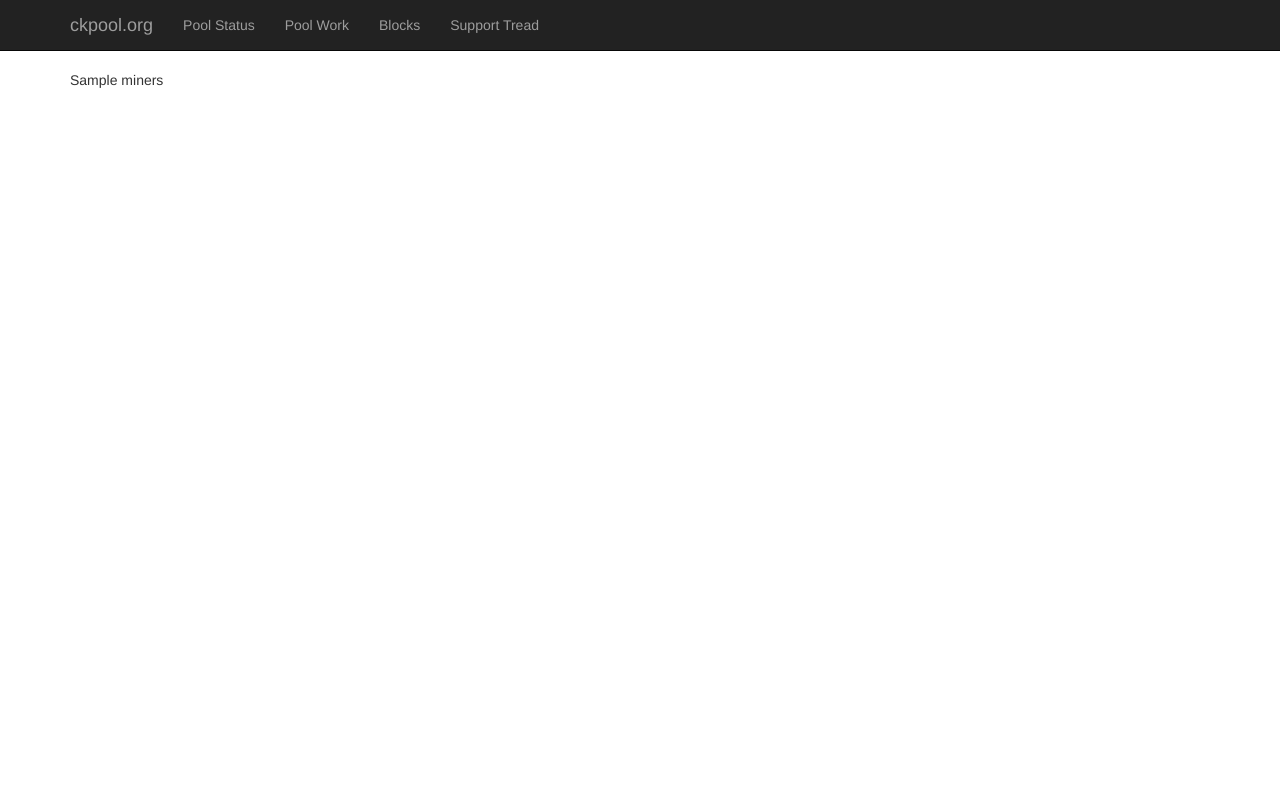
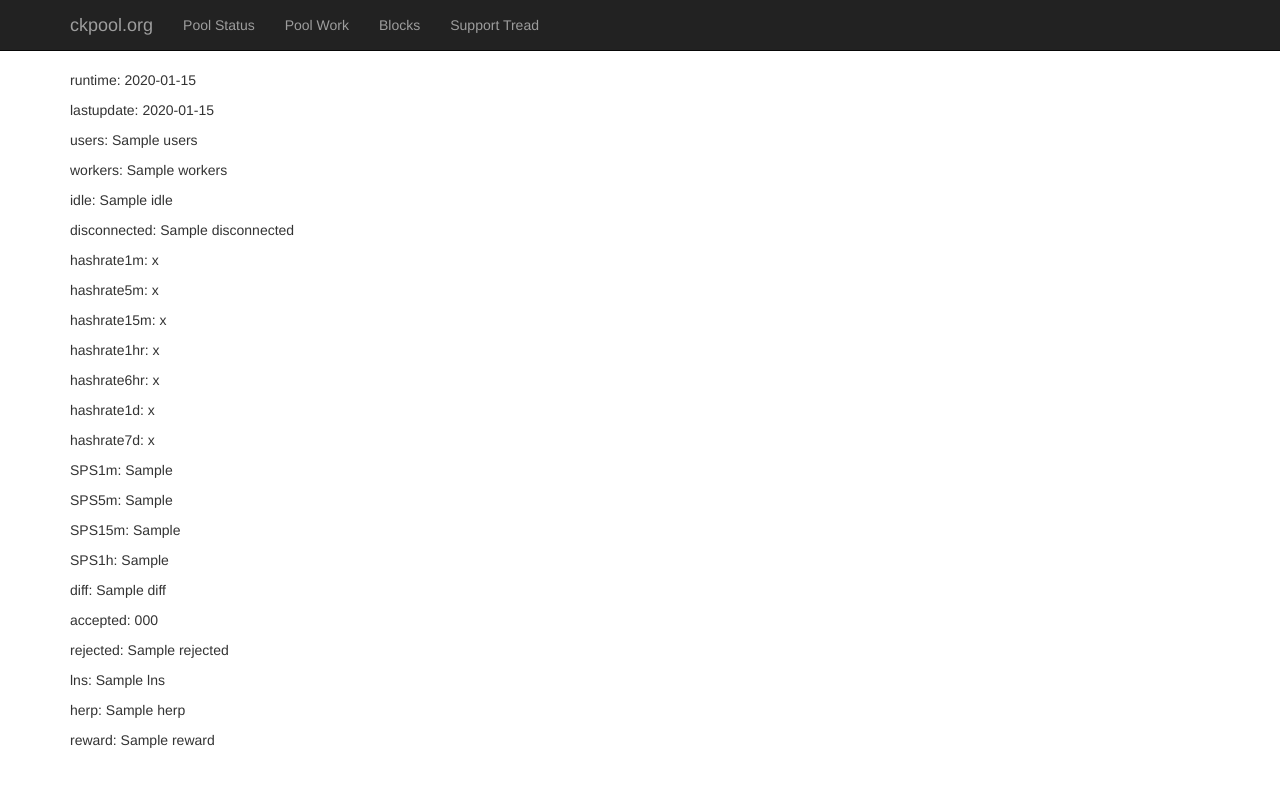
Before and after one commit to puntpasskick/new_site_ck_pool, a Flask app: template templates/pool_status.html in a window 1280 px wide. Shown: the top 787 px of the page. Run offline with Flask 2, Linux system fonts and the light colour scheme; the template is opened without the code that fills it: most values are stand-ins (such as "Sample title", 1, 10 or a date in 2020); parts of the project's set-up code (start-up, migrations or seed data) failed here and were passed over; some libraries are stand-ins or nearby versions.

Commit message:
new pool_status

```diff
--- a/routes.py
+++ b/routes.py
@@ -2,22 +2,74 @@ from flask import Flask, render_template
 import json
 import urllib2
 
-response = urllib2.urlopen('http://ckpool.org/pool/pool.work')
-miners = json.loads(response.read())
-print miners
+pool_stats_cats = ['runtime','lastupdate','Users','Workers','Idle','Disconnected','hashrate1m','hashrate5m',
+'hashrate15m','hashrate1hr','hashrate6hr','hashrate1d','hashrate7d','SPS1m','SPS5m','SPS15m','SPS1h',
+'diff','accepted','rejected','lns','herp','reward']
 
+
+url = urllib2.urlopen('http://ckpool.org/pool/pool.status')
+for obj in url.readlines():
+	data = json.loads(obj.decode())
+	if 'runtime' in data:
+		runtime = data['runtime']
+	if 'lastupdate' in data:
+		lastupdate = data['lastupdate']
+	if 'Users' in data:
+		Users = data['Users']
+	if 'Workers' in data:
+		Workers = data['Workers']
+	if 'Idle' in data:
+		Idle = data['Idle']
+	if 'Disconnected' in data:
+		Disconnected = data['Disconnected']
+	if 'hashrate1m' in data:
+		hashrate1m = data['hashrate1m']
+	if 'hashrate5m' in data:
+		hashrate5m = data['hashrate5m']
+	if 'hashrate15m' in data:
+		hashrate15m = data['hashrate15m']
+	if 'hashrate1hr' in data:
+		hashrate1hr = data['hashrate1hr']
+	if 'hashrate6hr' in data:
+		hashrate6hr = data['hashrate6hr']
+	if 'hashrate1d' in data:
+		hashrate1d = data['hashrate1d']
+	if 'hashrate7d' in data:
+		hashrate7d = data['hashrate7d']
+	if 'SPS1m' in data:
+		SPS1m = data['SPS1m']
+	if 'SPS5m' in data:
+		SPS5m = data['SPS5m']
+	if 'SPS15m' in data:
+		SPS15m = data['SPS15m']
+	if 'SPS1h' in data:
+		SPS1h = data['SPS1h']
+	if 'diff' in data:
+		diff = data['diff']
+	if 'accepted' in data:
+		accepted = data['accepted']
+	if 'rejected' in data:
+		rejected = data['rejected']
+	if 'lns' in data:
+		lns = data['lns']
+	if 'herp' in data:
+		herp = data['herp']
+	if 'reward' in data:
+		reward = data['reward']
 
 app = Flask(__name__)
 
 @app.route("/")
 def index():
-	CHR = "6.29P"
-	return render_template("index.html", CHR=CHR)
+	return render_template("index.html", hashrate1m=hashrate1m, Workers=Workers)
 
 
 @app.route("/pool_status")
 def pool_status():
-	return render_template("pool_status.html", miners= miners)
+	return render_template("pool_status.html", runtime=runtime, lastupdate=lastupdate,Users=Users,Workers=Workers,Idle=Idle,Disconnected=Disconnected,
+		hashrate1m=hashrate1m,hashrate5m=hashrate5m,hashrate15m=hashrate15m,hashrate1hr=hashrate1hr,hashrate6hr=hashrate6hr,
+		hashrate1d=hashrate1d,hashrate7d=hashrate7d,SPS1m=SPS1m,SPS5m=SPS5m,SPS15m=SPS15m,SPS1h=SPS1h,diff=diff,accepted=accepted,
+		rejected=rejected,lns=lns,herp=herp,reward=reward)
 
 @app.route("/pool_work")
 def pool_work():
--- a/templates/layout.html
+++ b/templates/layout.html
@@ -77,11 +77,11 @@
     </div>
     <!-- /.container -->
 
-    <!-- jQuery Version 1.11.1 -->
-    <script src="js/jquery.js"></script>
+  <!-- jQuery Version 1.11.1 -->
+    <script src="{{ url_for('static', filename= 'js/bootstrap.min.js') }}"></script>
 
     <!-- Bootstrap Core JavaScript -->
-    <script src="js/bootstrap.min.js"></script>
+    <script src="{{ url_for('static', filename= 'js/bootstrap.min.js') }}"></script>
 <br>
 </body>
 
--- a/templates/pool_status.html
+++ b/templates/pool_status.html
@@ -4,8 +4,32 @@
 
 {% block content %}
 
+<p>runtime: {{ runtime }}</p>
+<p>lastupdate: {{ lastupdate }}</p>
+<p>users: {{ Users }}</p>
+<p>workers: {{ Workers }}</p>
+<p>idle: {{ Idle }}</p>
+<p>disconnected: {{ Disconnected }}</p>
 
- {{  miners   }}
+<p>hashrate1m: {{ hashrate1m }}</p>
+<p>hashrate5m: {{ hashrate5m }}</p>
+<p>hashrate15m: {{ hashrate15m }}</p>
+<p>hashrate1hr: {{ hashrate1hr }}</p>
+<p>hashrate6hr: {{ hashrate6hr }}</p>
+<p>hashrate1d: {{ hashrate1d }}</p>
+<p>hashrate7d: {{ hashrate7d }}</p>
+
+<p>SPS1m: {{ SPS1m }}</p>
+<p>SPS5m: {{ SPS5m }} </p>
+<p>SPS15m: {{ SPS15m }}</p>
+<p>SPS1h: {{  SPS1h }}</p>
+
+<p>diff: {{ diff }}</p>
+<p>accepted: {{ accepted }}</p>
+<p>rejected: {{ rejected }} </p>
+<p>lns: {{ lns }} </p>
+<p>herp: {{ herp }} </p>
+<p>reward: {{ reward }}</p>
 
 
 {% endblock %}
```
Also changed, not shown: templates/index.html (+4 -4 lines).
